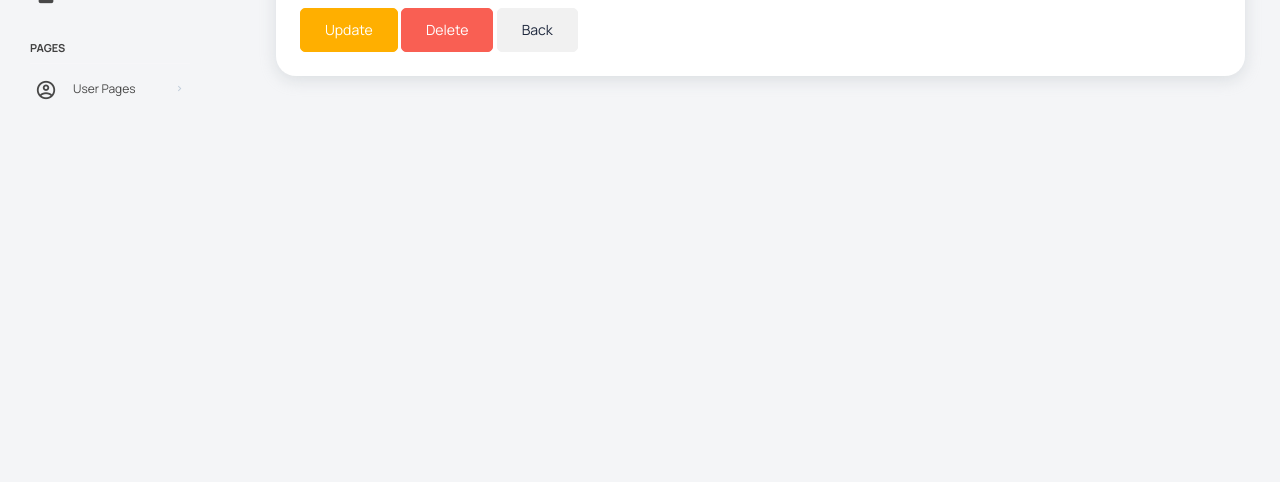
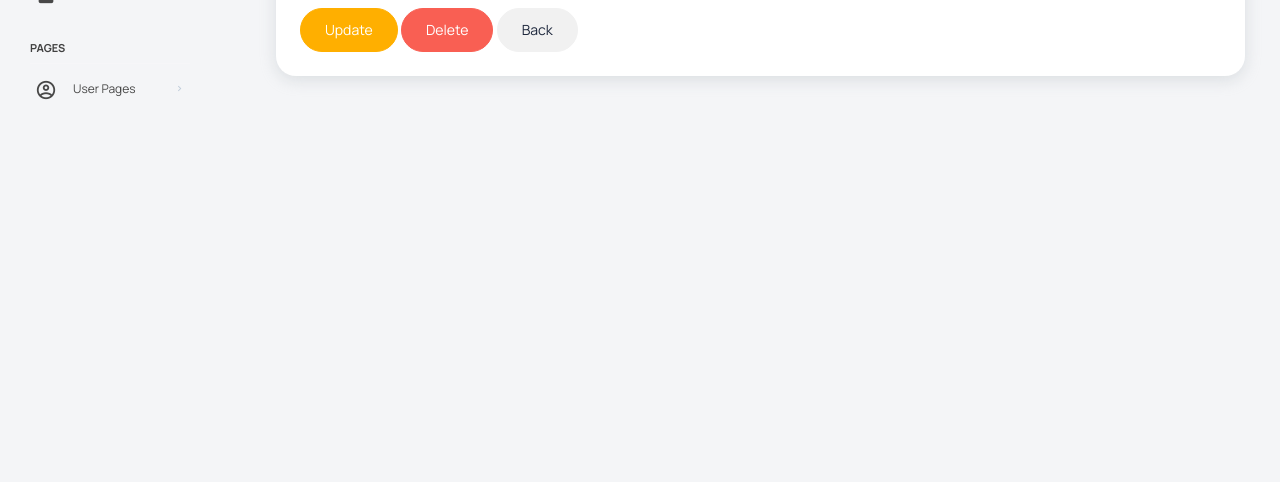
Before and after one commit to AlexTsikhun/it-company-task-manager, a Django app: template templates/task_manager/worker_detail.html in a window 1280 px wide. Shown: the part 318-800 px from the top of the page. Run offline with Django 5.2, Linux system fonts and the light colour scheme; the template is opened without the code that fills it, so the values that code supplies are empty; some libraries are stand-ins or nearby versions.

Commit message:
fix: Change btns style for worker list and detail pages (for comparison)

```diff
--- a/templates/task_manager/worker_detail.html
+++ b/templates/task_manager/worker_detail.html
@@ -7,7 +7,7 @@
   <p><strong>Is staff:</strong> {{ worker.is_staff }}</p>
   <p><strong>Date joined:</strong> {{ worker.date_joined }}</p>
 
-  <a href="{% url 'task_manager:worker-update' pk=worker.pk %}" class="btn btn-warning">Update</a>
-  <a href="{% url 'task_manager:worker-delete' pk=worker.pk %}" class="btn btn-danger">Delete</a>
-  <a href="{% url 'task_manager:worker-list' %}" class="btn btn-secondary">Back</a>
+  <a href="{% url 'task_manager:worker-update' pk=worker.pk %}" class="btn btn-warning btn-rounded btn-fw">Update</a>
+  <a href="{% url 'task_manager:worker-delete' pk=worker.pk %}" class="btn btn-danger btn-rounded btn-fw">Delete</a>
+  <a href="{% url 'task_manager:worker-list' %}" class="btn btn-secondary btn-rounded btn-fw">Back</a>
 {% endblock %}
--- a/templates/task_manager/worker_list.html
+++ b/templates/task_manager/worker_list.html
@@ -1,7 +1,7 @@
 {% extends "base.html" %}
 {% block content %}
   <h4 class="card-title">Worker table
-    <a href="{% url 'task_manager:worker-create' %}" class="btn btn-primary link-to-page">Create</a></h4>
+    <a href="{% url 'task_manager:worker-create' %}" class="btn btn-primary btn-rounded btn-fw link-to-page">Create</a></h4>
   <p class="card-description">
     List of all workers
   </p>
@@ -19,7 +19,7 @@
         <tbody>
           {% for worker in worker_list %}
           <tr>
-            <th scope="row"><a href="{% url 'task_manager:worker-detail' pk=worker.pk %}" class="btn btn-primary">{{ worker.pk }}</a></th>
+            <th scope="row"><a href="{% url 'task_manager:worker-detail' pk=worker.pk %}" class="btn btn-light btn-rounded btn-fw">{{ worker.pk }}</a></th>
             <td>{{ worker.first_name }}</td>
             <td>{{ worker.last_name }}</td>
             <td>{{ worker.position }}</td>
```
